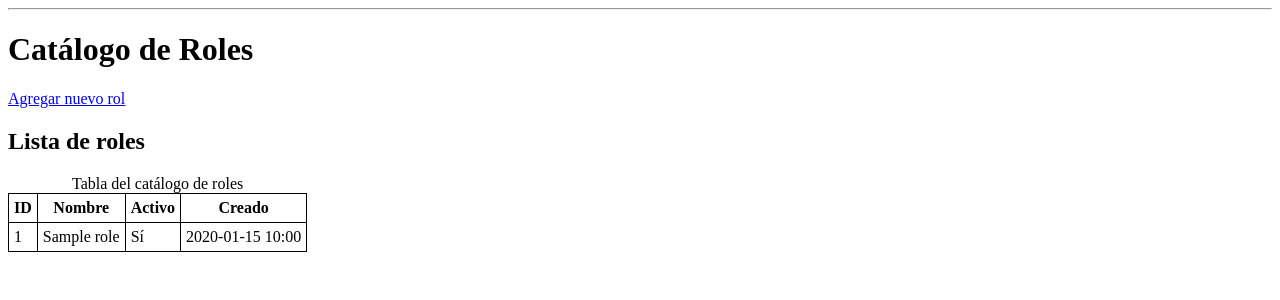
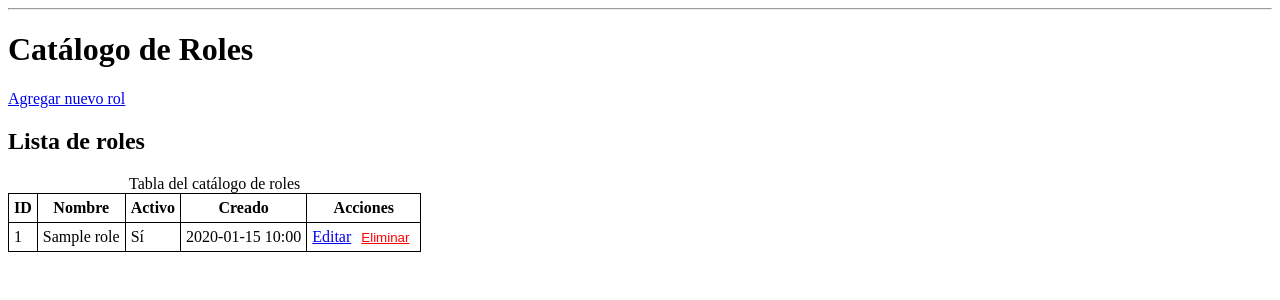
Before and after one commit to furniture-store-utl/backend-furniture-store, a Flask app: page /roles/ in a window 1280 px wide. Shown: the part 26-326 px from the top of the page. Run offline with Flask 3, Linux system fonts and the light colour scheme; tables that the repository leaves empty hold one stand-in row (values such as "Sample post").

Commit message:
DCFS-65 Implementar metodo POST eliminar

```diff
--- a/app/catalogs/roles/routes.py
+++ b/app/catalogs/roles/routes.py
@@ -82,3 +82,23 @@ def edit_role(id_role: int):
         form.name.data = role.name
 
     return render_template("roles/edit.html", form=form, role=role)
+
+
+@roles_bp.route("/<int:id_role>/delete", methods=["POST"])
+def delete_role(id_role: int):
+    """
+    Ejecuta la eliminación lógica de un rol.
+
+    POST: Marca el rol como inactivo y redirige.
+
+    Returns:
+        Redirect: Redirige a la lista de roles con un mensaje flash.
+    """
+    try:
+        RoleService.delete(id_role)
+        flash("Rol eliminado exitosamente", "success")
+    except NotFoundError as e:
+        flash(e.message, "error")
+
+    # Redirección al listado (Patrón PRG)
+    return redirect(url_for("roles.list_roles"))
--- a/app/catalogs/roles/services.py
+++ b/app/catalogs/roles/services.py
@@ -3,6 +3,7 @@ Servicios de lógica de negocio para roles.
 """
 
 from sqlalchemy.exc import IntegrityError
+from sqlalchemy.sql import func
 
 from app.extensions import db
 from app.models.role import Role
@@ -117,3 +118,26 @@ class RoleService:
             raise ConflictError(f"Error de integridad al actualizar el rol '{name}'")
 
         return role.to_dict()
+
+    @staticmethod
+    def delete(id_role: int) -> None:
+        """
+        Realiza una eliminación lógica (Soft Delete) de un rol.
+
+        Marca el rol como inactivo y establece la fecha de eliminación.
+        No elimina el registro de la base de datos.
+
+        Args:
+            id_role: Identificador del rol a eliminar.
+
+        Raises:
+            NotFoundError: Si el rol no existe.
+        """
+        # Reutilizamos el método get_by_id para aprovechar la validación de existencia
+        role = RoleService.get_by_id(id_role)
+
+        # Aplicamos el Soft Delete
+        role.active = False
+        role.deleted_at = func.current_timestamp()
+
+        db.session.commit()
--- a/app/templates/roles/list.html
+++ b/app/templates/roles/list.html
@@ -28,7 +28,7 @@
             <th scope="col">Nombre</th>
             <th scope="col">Activo</th>
             <th scope="col">Creado</th>
-        </tr>
+            <th scope="col">Acciones</th> </tr>
     </thead>
     <tbody>
         {% for role in roles %}
@@ -37,6 +37,21 @@
             <td>{{ role.name }}</td>
             <td>{{ "Sí" if role.active else "No" }}</td>
             <td>{{ role.created_at.strftime('%Y-%m-%d %H:%M') if role.created_at else 'N/A' }}</td>
+            <td>
+                <a href="{{ url_for('roles.edit_role', id_role=role.id_role) }}">Editar</a>
+
+                <form method="POST"
+                      action="{{ url_for('roles.delete_role', id_role=role.id_role) }}"
+                      style="display:inline;"
+                      onsubmit="return confirm('¿Estás seguro de que deseas eliminar este rol?');">
+
+                    <input type="hidden" name="csrf_token" value="{{ csrf_token() }}"/>
+
+                    <button type="submit" style="color: red; background: none; border: none; cursor: pointer; text-decoration: underline;">
+                        Eliminar
+                    </button>
+                </form>
+            </td>
         </tr>
         {% endfor %}
     </tbody>
```
